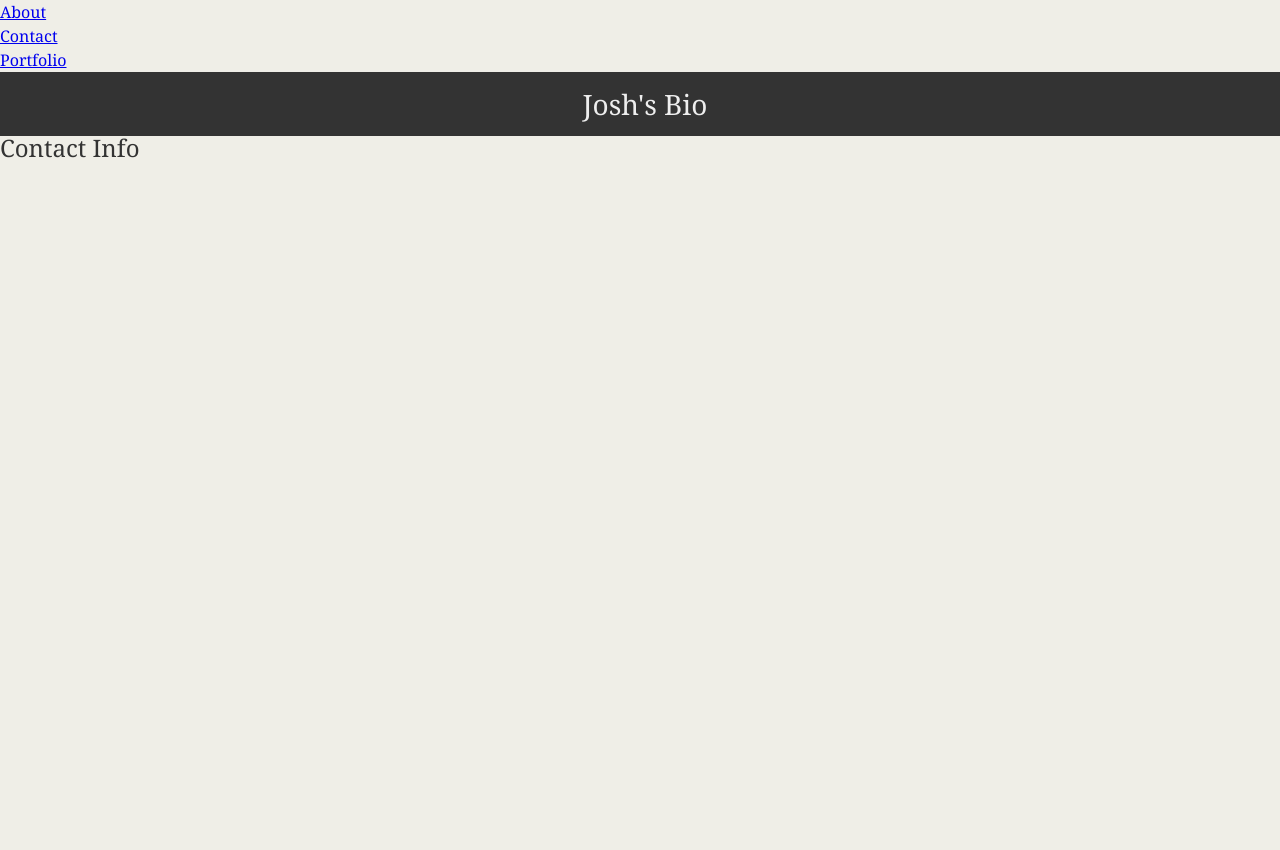
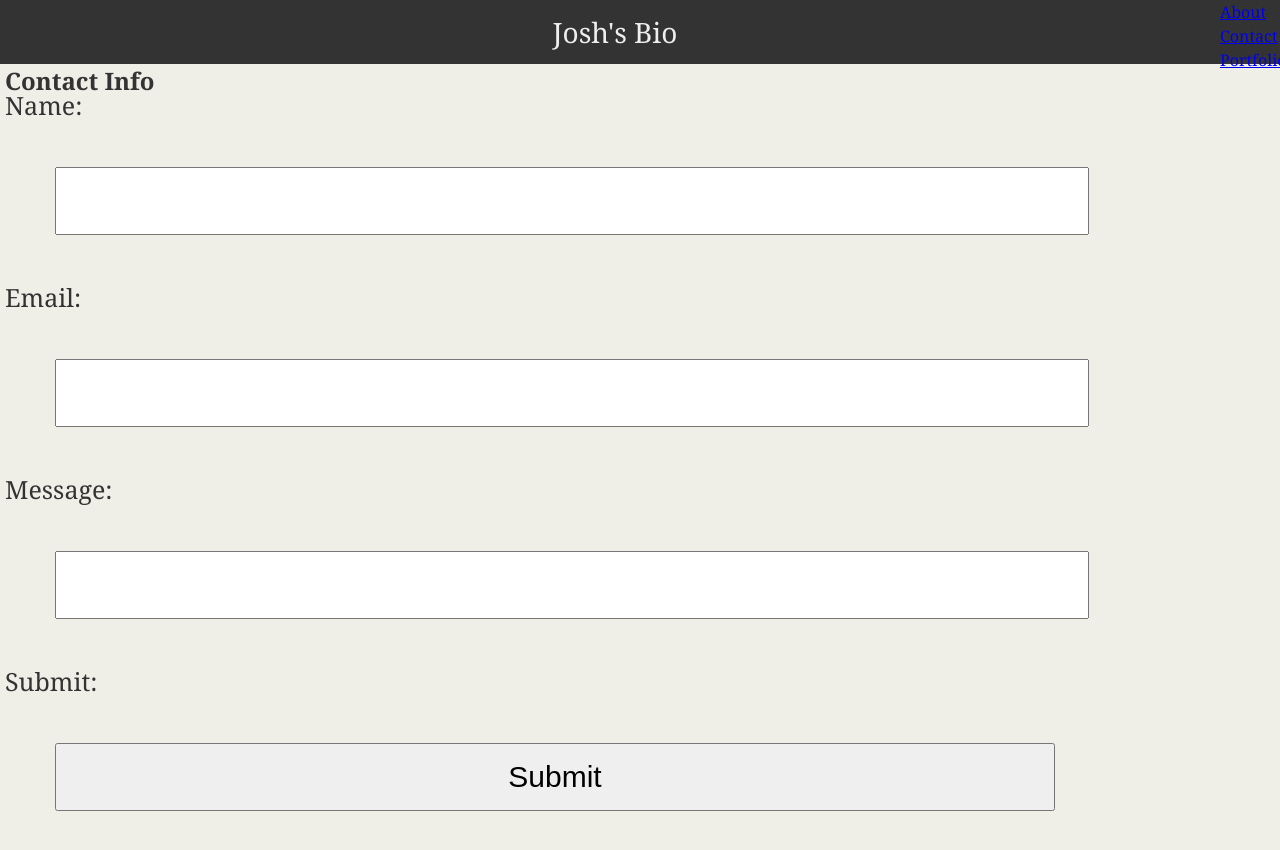
Before and after one commit to Jballking/Bio, a plain HTML site: page contact.html in a window 1280 px wide. Before the commit the page ends 800 px from the top, so only its background shows below. Drawn offline with Linux system fonts and the light colour scheme.

Commit message:
still working

```diff
--- a/Stylesheet.css
+++ b/Stylesheet.css
@@ -20,6 +20,7 @@ h1 {
     }
 h2 {
     font-size: 24px;
+    font-weight: bold;
 }
 .container {
     width: 1024px;
@@ -46,3 +47,25 @@ h2 {
 }#bio-image {
     margin-right: 20px;
 }
+input {
+    width: 100%;
+    font-size: 30px;
+    padding: 15px;
+    margin: 50px;
+}
+form {
+    font-size: 25px;
+}
+div {
+    padding: 5px;
+    margin: 40px, 100px, 100px, 100px;
+    width: 1000px;
+    float: relative;
+}
+.nav {
+        list-style-type: none;
+        margin: 0;
+        padding: 0;
+        width: 60px;
+        float: right;
+}
--- a/contact.html
+++ b/contact.html
@@ -9,7 +9,7 @@
     <title>Contact</title>
 </head>
 <body>
-    <ul>
+    <ul class="nav">
         <li><a href="index.html">About</a></li>
         <li><a href="contact.html">Contact</a></li>
         <li><a href="portfolio.html">Portfolio</a></li>
@@ -19,8 +19,20 @@
            Josh's Bio
         </h1>
     </header>
+    <div>
     <h2>
         Contact Info
     </h2>
+    <form>
+        Name:<br>
+        <input type="text" name="name"><br>
+        Email:<br>
+        <input type="text" name="email"><br>
+        Message:<br>
+        <input type="textarea" name="message"><br>
+        Submit:<br>
+        <input type="submit" name="submit"><br>
+      </form>
+    </div>
 </body>
 </html>
```
Also changed, not shown: index.html (+1 -1 lines), portfolio.html (+1 -1 lines).
